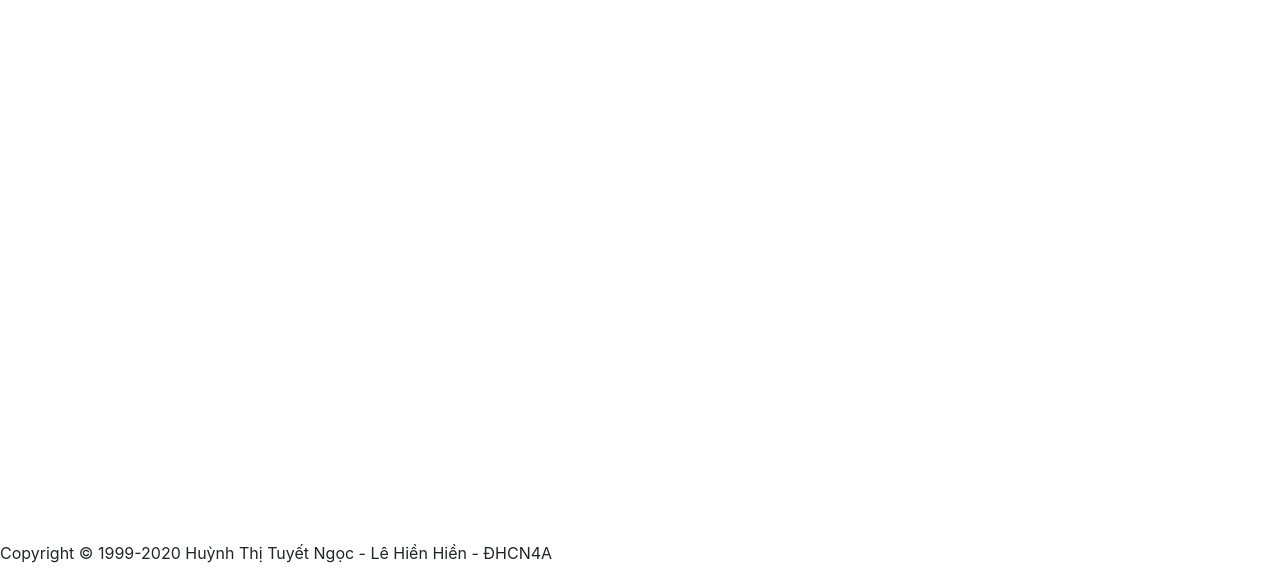
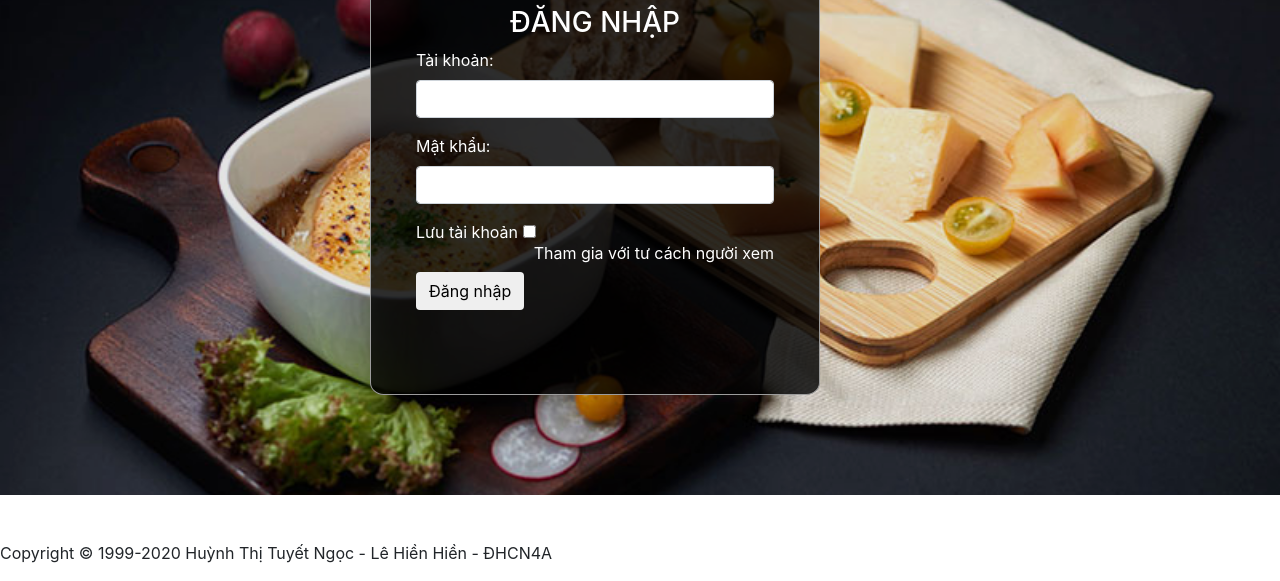
Before and after one commit to tuyetngocdhcn4a/amateur-chefs, a PHP site: page /trang-dang-nhap.php in a window 1280 px wide. Shown: the part 219-800 px from the top of the page. Run offline with PHP 8.4, Linux system fonts and the light colour scheme.

Commit message:
Trang dang nhap

```diff
--- a/css/style.css
+++ b/css/style.css
@@ -150,4 +150,42 @@
 
 /*--------------------------------------------------------------
   # trang-dang-nhap
-  --------------------------------------------------------------*/
+  ----------------  ----------------------------------------------*/
+.login-page {
+  margin: 0;
+  padding: 0;
+  background-image: url("img/bg1.jpg");
+  background-repeat: no-repeat;
+  background-position: center;
+  background-size: cover;
+}
+
+#login {
+  background-color: rgba(0, 0, 0, 0.1);
+}
+
+#login .container #login-row #login-column #login-box {
+  margin-top: 100px;
+  margin-bottom: 100px;
+  max-width: 600px;
+  height: 420px;
+  width: 450px;
+  border: 1px solid #9c9c9c;
+  border-radius: 3% 3%;
+  background-color: rgba(0, 0, 0, 0.8);
+}
+#login .container #login-row #login-column #login-box #login-form {
+  padding: 30px;
+}
+#login
+  .container
+  #login-row
+  #login-column
+  #login-box
+  #login-form
+  #register-link {
+  margin-top: -85px;
+}
+#submit-login {
+  margin-top: 20px;
+}
--- a/header.php
+++ b/header.php
@@ -17,7 +17,3 @@
 </head>
 
 <body>
-
-    <?php
-    include './menu-chinh.php';
-    ?>
--- a/index.php
+++ b/index.php
@@ -3,6 +3,9 @@
 include './header.php';
 ?>
 
+<?php
+include './menu-chinh.php';
+?>
 
 
 <!-- Trang Chu -->
--- a/trang-dang-nhap.php
+++ b/trang-dang-nhap.php
@@ -1,15 +1,46 @@
-<!-- HEADER -->
+<!-- Page Content -->
 <?php
 include './header.php';
 ?>
+<style>
+<?php include 'css/style.css';
+?>
+</style>
 
-<!-- Page Content -->
-<div class="bg-dark w-100 h-100">
-    <div class="container">
-        <p class="text-white">ok</p>
+</div>
+<section class="login-page">
+    <div id="login">
+        <h2 class="text-center text-white pt-5"> CHÀO MỪNG BẠN ĐẾN VỚI AMATEUR CHEFS</h2>
+        <div class="container">
+            <div id="login-row" class="row justify-content-center align-items-center">
+                <div id="login-column" class="col-md-6">
+                    <div id="login-box" class="col-md-12">
+                        <form id="login-form" class="form" action="" method="post">
+                            <h3 class="text-center text-white">ĐĂNG NHẬP</h3>
+                            <div class="form-group">
+                                <label for="username" class="text-white">Tài khoản:</label><br>
+                                <input type="text" name="username" id="username" class="form-control">
+                            </div>
+                            <div class="form-group">
+                                <label for="password" class="text-white">Mật khẩu:</label><br>
+                                <input type="text" name="password" id="password" class="form-control">
+                            </div>
+                            <div class="form-group">
+                                <label for="remember-me" class="text-white"><span>Lưu tài khoản</span> <span><input
+                                            id="remember-me" name="remember-me" type="checkbox"></span></label><br>
+                                <input id="submit-login" type="submit" name="submit" class="btn btn-white btn-md"
+                                    value="Đăng nhập">
+                            </div>
+                            <div id="register-link" class="text-right">
+                                <a href="index.php" class="text-white">Tham gia với tư cách người xem</a>
+                            </div>
+                        </form>
+                    </div>
+                </div>
+            </div>
+        </div>
     </div>
-</div>
-
+</section>
 <!-- FOOTER -->
 <?php
 include './footer.php';
```
Also changed, not shown: img/bg1.jpg (added), img/bg2.jpg (added), img/bg3.jpg (added), img/bg4.jpg (added).
